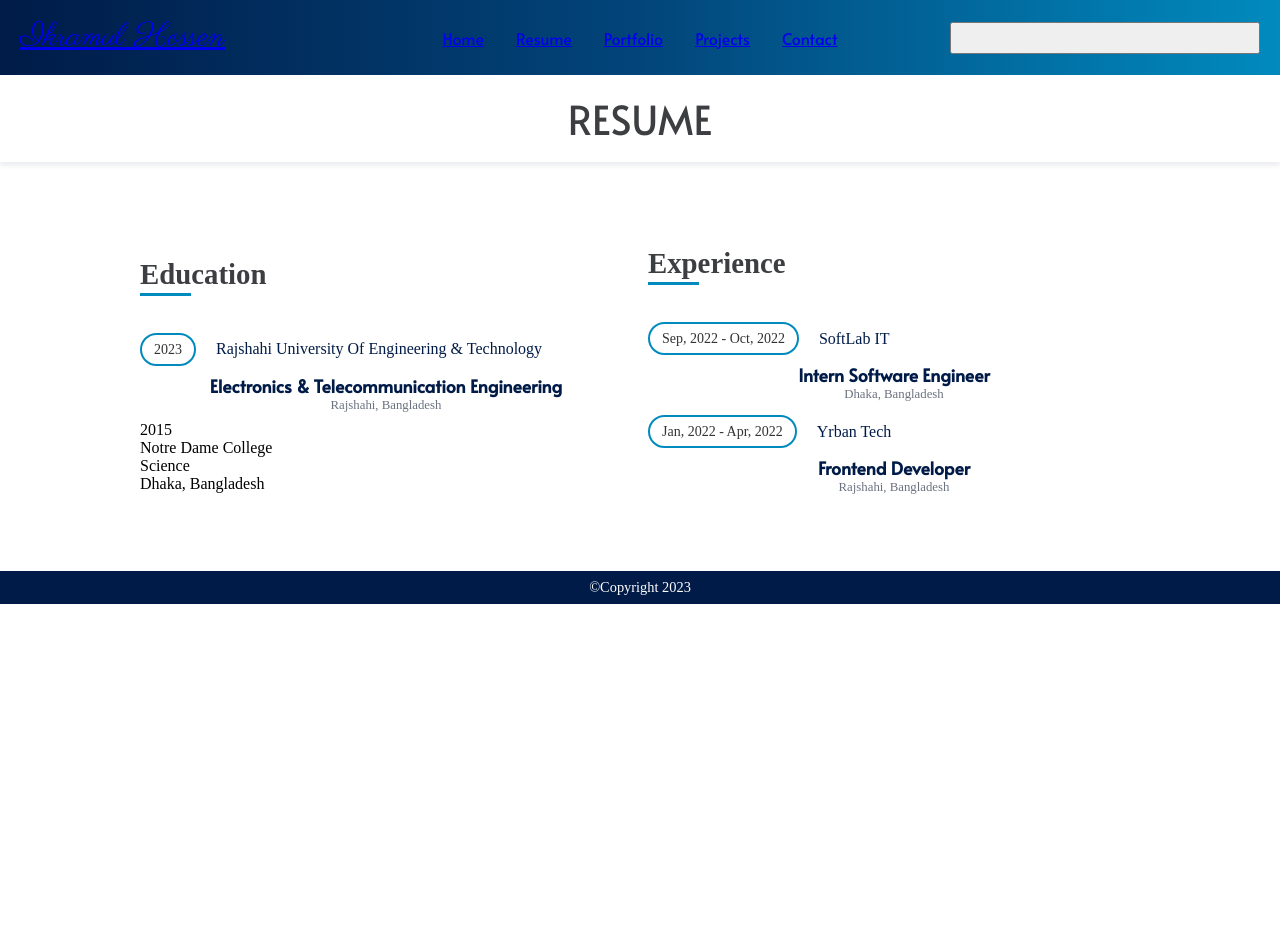
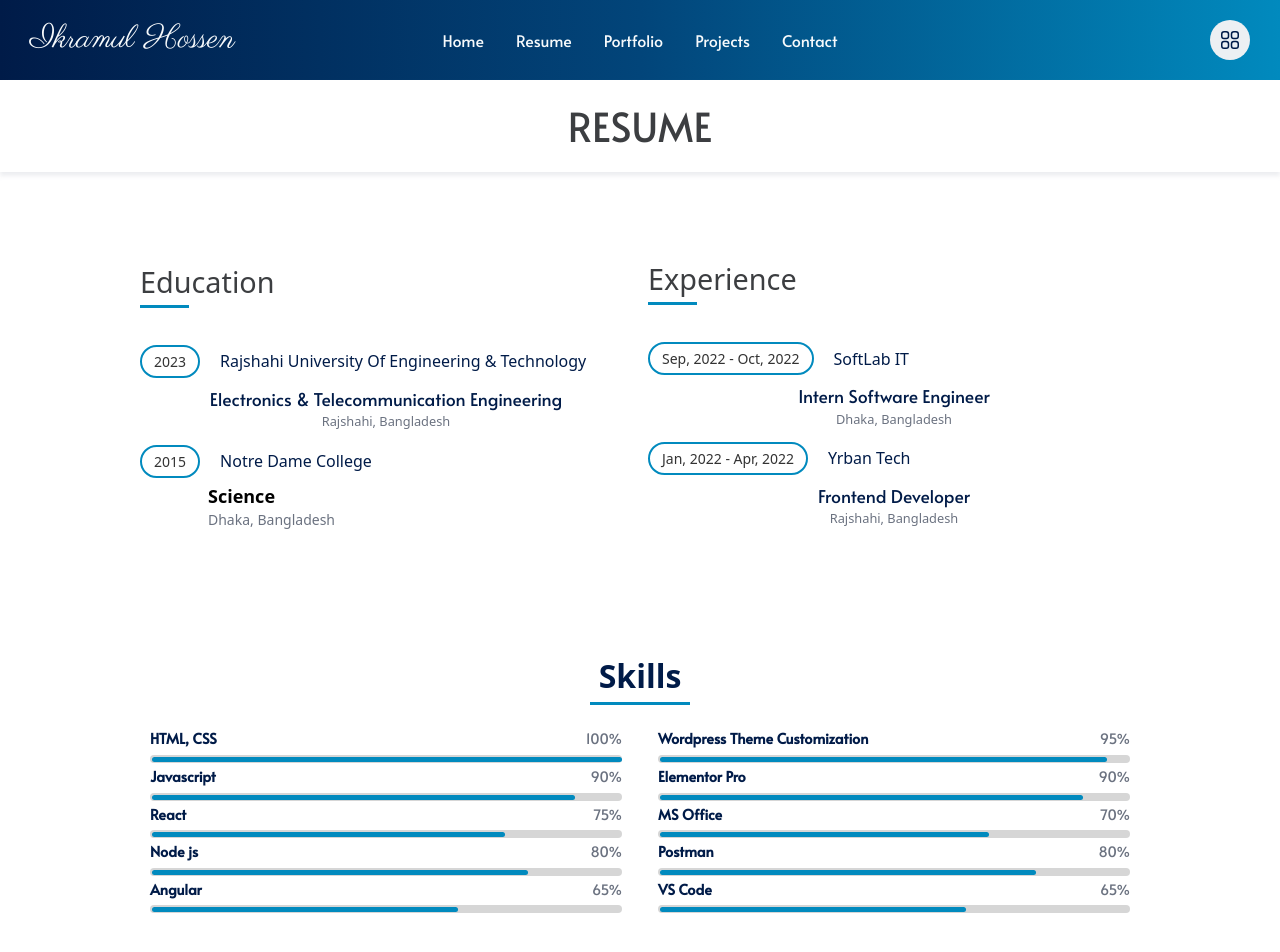
Before and after one commit to ikram3031/Portfolio, a React (Vite) app: page /resume in a window 1280 px wide. Shown: the top 952 px of the page. Before the commit the page ends 800 px from the top, so only its background shows below. Built offline with nearby package versions, Linux system fonts and the light colour scheme.

Commit message:
FInal Build

```diff
--- a/package.json
+++ b/package.json
@@ -21,6 +21,9 @@
     "@types/react": "^18.0.26",
     "@types/react-dom": "^18.0.9",
     "@vitejs/plugin-react": "^3.0.0",
+    "autoprefixer": "^10.4.13",
+    "postcss": "^8.4.21",
+    "tailwindcss": "^3.2.7",
     "vite": "^4.0.0"
   }
 }
--- /dev/null
+++ b/postcss.config.cjs
@@ -0,0 +1,6 @@
+module.exports = {
+  plugins: {
+    tailwindcss: {},
+    autoprefixer: {},
+  },
+}
--- a/src/pages/Resume.jsx
+++ b/src/pages/Resume.jsx
@@ -37,12 +37,10 @@ const Resume = () => {
             </div>
 
             {/* NDC */}
-            <div className='flex flex-col'>
+            <div className='resume_part'>
 
-              <div className="flex gap-4 justify-start items-center pt-5">
-                <div
-                  className='rounded-2xl px-3 py-1 border-2 border-bluto text-sm text-para'
-                >
+              <div className="part_top">
+                <div className='part_date'>
                   2015
                 </div>
                 <span className='text-base text-para'>Notre Dame College</span>
@@ -102,7 +100,155 @@ const Resume = () => {
 
       </div>
 
+      {/* SKills */}
+      <div className='resume_skills'>
+        <h4 >Skills</h4>
+        <div className='underline2'></div>
 
+        {/* Skills inner Section */}
+        <div className="skills_inner" >
+
+          {/* Left */}
+          <div className='skills_left'>
+
+            {/* Single Skill */}
+            <div className='single_skill'>
+
+              <div className="skill">
+                <h5 >HTML, CSS</h5>
+                <span>100%</span>
+              </div>
+
+              <div className='progress_bar'>
+                <div className="progress"></div>
+              </div>
+            </div>
+
+            {/* Single Skill */}
+            <div className='single_skill'>
+
+              <div className="skill">
+                <h5 >Javascript</h5>
+                <span>90%</span>
+              </div>
+
+              <div className='progress_bar'>
+                <div className="progress90"></div>
+              </div>
+            </div>
+
+            {/* Single Skill */}
+            <div className='single_skill'>
+
+              <div className="skill">
+                <h5 >React</h5>
+                <span>75%</span>
+              </div>
+
+              <div className='progress_bar'>
+                <div className="progress75"></div>
+              </div>
+            </div>
+
+            {/* Single Skill */}
+            <div className='single_skill'>
+
+              <div className="skill">
+                <h5 >Node js</h5>
+                <span>80%</span>
+              </div>
+
+              <div className='progress_bar'>
+                <div className="progress80"></div>
+              </div>
+            </div>
+
+            {/* Single Skill */}
+            <div className='single_skill'>
+
+              <div className="skill">
+                <h5 >Angular</h5>
+                <span>65%</span>
+              </div>
+
+              <div className='progress_bar'>
+                <div className="progress65"></div>
+              </div>
+            </div>
+
+          </div>
+
+          {/* Right */}
+          <div className='skills_right'>
+
+            {/* Single Skill */}
+            <div className='single_skill'>
+
+              <div className="skill">
+                <h5 >Wordpress Theme Customization</h5>
+                <span>95%</span>
+              </div>
+
+              <div className='progress_bar'>
+                <div className="progress95"></div>
+              </div>
+            </div>
+
+            {/* Single Skill */}
+            <div className='single_skill'>
+
+              <div className="skill">
+                <h5 >Elementor Pro</h5>
+                <span>90%</span>
+              </div>
+
+              <div className='progress_bar'>
+                <div className="progress90"></div>
+              </div>
+            </div>
+
+            {/* Single Skill */}
+            <div className='single_skill'>
+
+              <div className="skill">
+                <h5 >MS Office</h5>
+                <span>70%</span>
+              </div>
+
+              <div className='progress_bar'>
+                <div className="progress70"></div>
+              </div>
+            </div>
+
+            {/* Single Skill */}
+            <div className='single_skill'>
+
+              <div className="skill">
+                <h5 >Postman</h5>
+                <span>80%</span>
+              </div>
+
+              <div className='progress_bar'>
+                <div className="progress80"></div>
+              </div>
+            </div>
+
+            {/* Single Skill */}
+            <div className='single_skill'>
+
+              <div className="skill">
+                <h5 >VS Code</h5>
+                <span>65%</span>
+              </div>
+
+              <div className='progress_bar'>
+                <div className="progress65"></div>
+              </div>
+            </div>
+
+          </div>
+        </div>
+      </div>
 
     </div>
   )
--- /dev/null
+++ b/tailwind.config.cjs
@@ -0,0 +1,11 @@
+/** @type {import('tailwindcss').Config} */
+module.exports = {
+  content: [
+    "./index.html",
+    "./src/**/*.{js,ts,jsx,tsx}",
+  ],
+  theme: {
+    extend: {},
+  },
+  plugins: [],
+}
```
Also changed, not shown: 1 other file (tests, documents, lock files or other folders).
